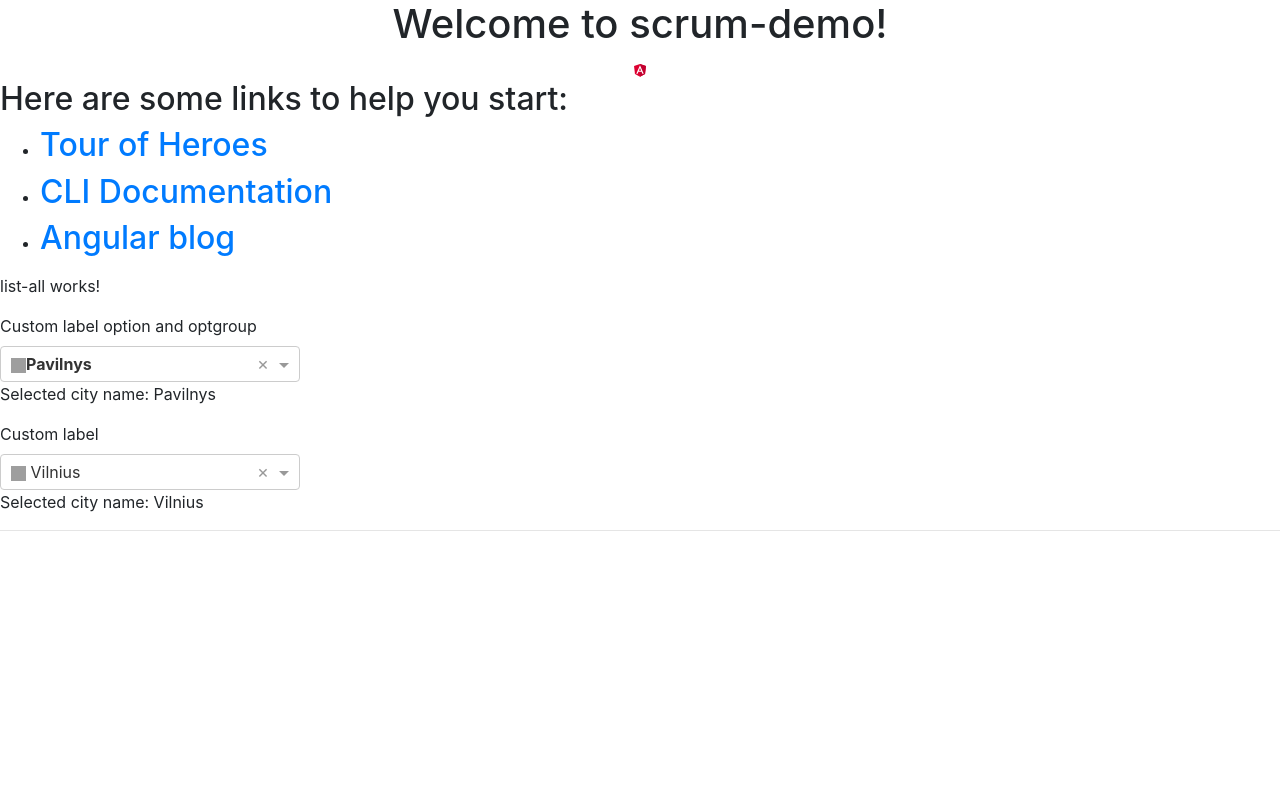
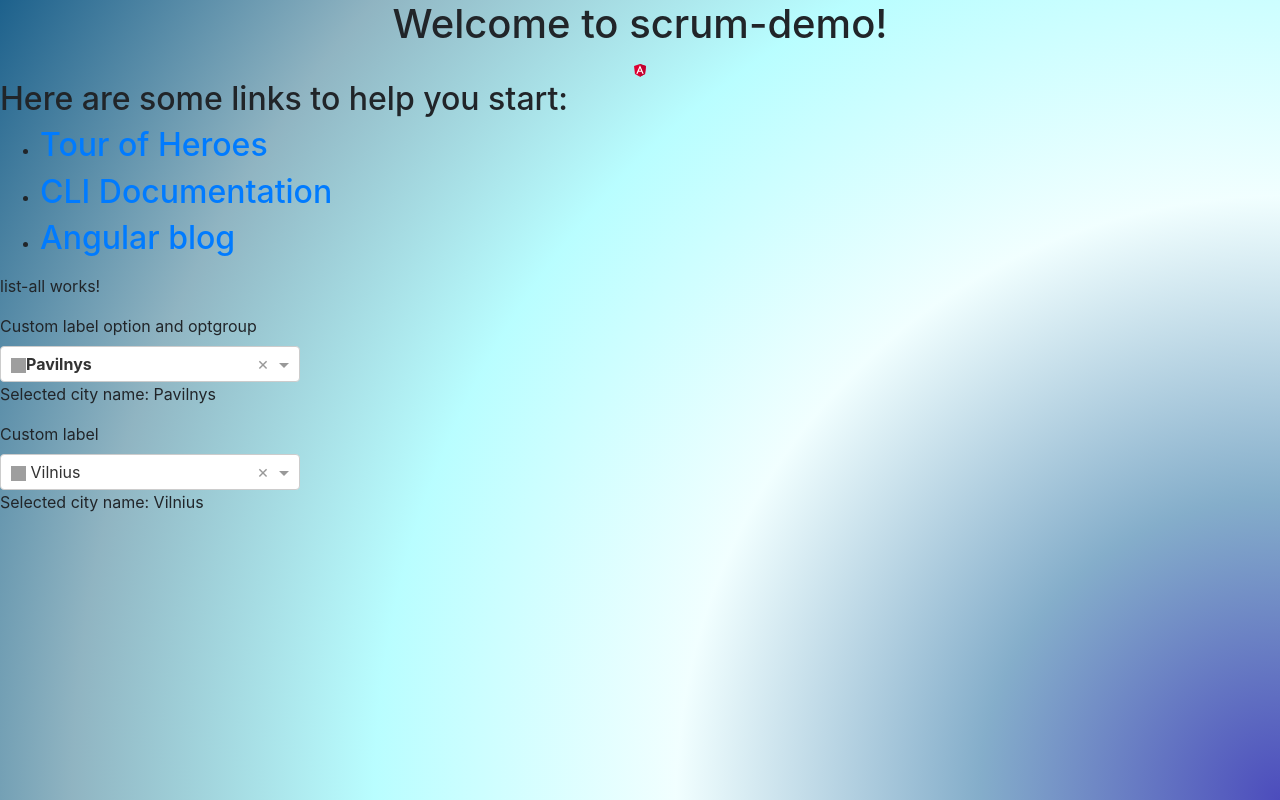
Before and after one commit to arqarq/ScrumDemo, an Angular app in the folder src/main/scrum-demo/: page / in a window 1280 px wide. Built offline with nearby package versions, Linux system fonts and the light colour scheme; grey boxes are pictures that could not be loaded.

Commit message:
- background css

```diff
--- a/src/main/scrum-demo/src/app/list-all/list-all.component.html
+++ b/src/main/scrum-demo/src/app/list-all/list-all.component.html
@@ -8,7 +8,7 @@
 ></ng-select>-->
 <label>Custom label option and optgroup</label>
 <div style="width: 300px">
-  <ng-select [items]="cities3" groupBy="avatar" [(ngModel)]="selectedCity3" bindLabel="name" bindValue="name">
+  <ng-select [draggable]="true" [items]="cities3" groupBy="avatar" [(ngModel)]="selectedCity3" bindLabel="name" bindValue="name">
     <ng-template ng-label-tmp let-item="item">
       <img alt="aaa" height="15" width="15" [src]="item.avatar"/>
       <b>{{item.name}}</b>
@@ -27,7 +27,7 @@
 
 <div style="width: 300px">
   <label>Custom label</label>
-  <ng-select [items]="cities" [(ngModel)]="selectedCity" bindLabel="name" bindValue="name">
+  <ng-select draggable="true" [items]="cities" [(ngModel)]="selectedCity" bindLabel="name" bindValue="name">
     <ng-template ng-label-tmp let-item="item">
       <img alt="ccc" height="15" width="15" [src]="item.avatar"/>
       {{item.name}}
@@ -37,4 +37,4 @@
 <p>
   Selected city name: {{selectedCity}}
 </p>
-<hr>
+<!--<hr>-->
--- a/src/main/scrum-demo/src/index.html
+++ b/src/main/scrum-demo/src/index.html
@@ -5,7 +5,7 @@
   <meta charset="utf-8">
   <meta content="width=device-width, initial-scale=1, shrink-to-fit=no" name="viewport">
   <base href="/">
-  <link href="favicon.ico" rel="icon" type="image/x-icon">
+  <link href="./favicon.ico" rel="icon" type="image/x-icon">
   <!-- Bootstrap CSS -->
   <link crossorigin="anonymous" href="https://stackpath.bootstrapcdn.com/bootstrap/4.3.1/css/bootstrap.min.css"
         integrity="sha384-ggOyR0iXCbMQv3Xipma34MD+dH/1fQ784/j6cY/iJTQUOhcWr7x9JvoRxT2MZw1T" rel="stylesheet">
--- a/src/main/scrum-demo/src/styles.css
+++ b/src/main/scrum-demo/src/styles.css
@@ -1,2 +1,19 @@
 /* You can add global styles to this file, and also import other style files */
 @import "~@ng-select/ng-select/themes/default.theme.css";
+
+body {
+  background-color: white;
+  background-image: repeating-radial-gradient(
+    circle farthest-corner at bottom right,
+    rgba(0, 0, 160, 0.7),
+    rgba(32, 107, 159, 0.55),
+    rgba(155, 253, 255, 0.14),
+    rgba(155, 253, 255, 0.7),
+    rgba(33, 106, 133, 0.5),
+    rgba(29, 97, 140, 1));
+  /*background-color: #1D618C;*/
+  /*background-color: #206B9F;*/
+  /*background-color: #9BFDFF;*/
+  /*background-color: #216A85;*/
+  background-attachment: fixed;
+}
```
